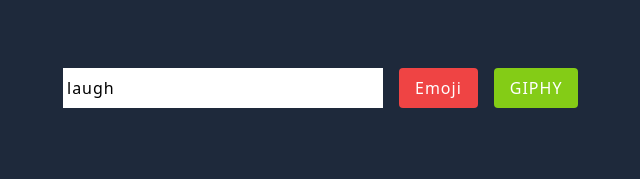
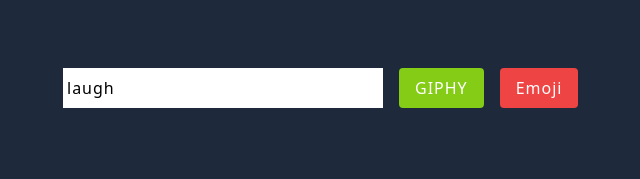
Before and after one commit to Assistantkiwi/API_FETCH_SCA_ASS7, a plain HTML site: page index.html in a window 1280 px wide. Shown: the whole page, without its empty margins (25-665 px from the left). Drawn offline with nearby package versions, Linux system fonts and the light colour scheme.

Commit message:
corrections

```diff
--- a/index.html
+++ b/index.html
@@ -14,8 +14,9 @@
         <div class="search">
           <input type="text" id="search-box" value="laugh" title="search" class="bg-white" placeholder="Type here"/>
         </div>
+        <button onclick="displayGif()" id="giphy-btn" class="bg-lime-500 px-4 py-2 rounded text-white">GIPHY</button>
         <button onclick="displayEmoji()" class="bg-red-500 px-4 py-2 rounded text-white">Emoji</button>
-        <button id="giphy-btn" class="bg-lime-500 px-4 py-2 rounded text-white">GIPHY</button>
+
         <div class="display" id="gif-div"></div>
       </div>
       <script src="script.js"></script>
--- a/script.js
+++ b/script.js
@@ -1,7 +1,7 @@
 let apiKey = "Df3czzOiBVrW8s1LnML7HQ49SnZnPKLg";
 const displayDiv = document.getElementById("gif-div");
 
-const displayEmoji = async () => {
+const displayGif = async () => {
   try {
     const response = await fetch(
       `https://api.giphy.com/v1/gifs/search?q=ryan+gosling&api_key=${apiKey}&limit=25`
```
Also changed, not shown: 1 other file.
